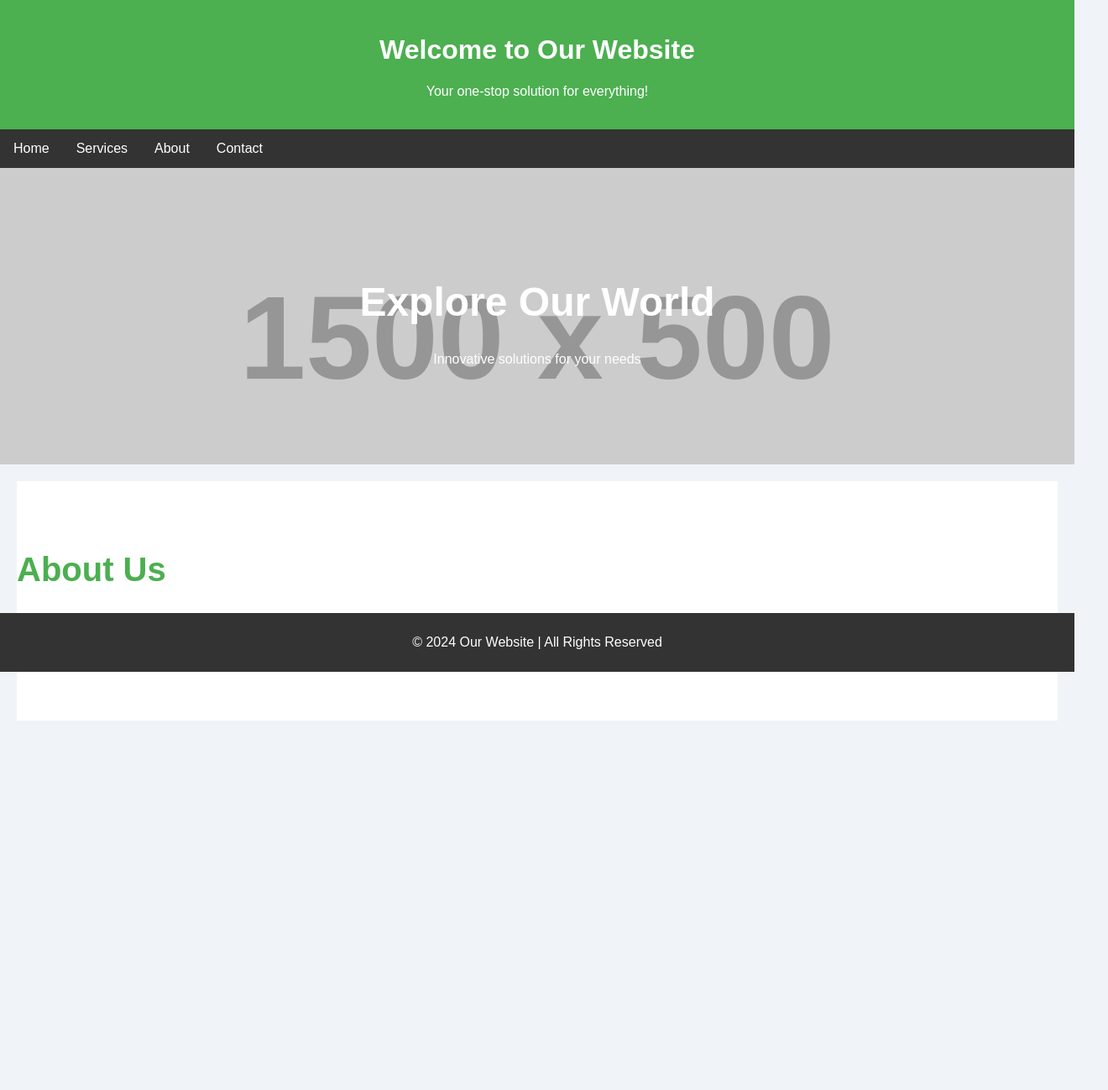
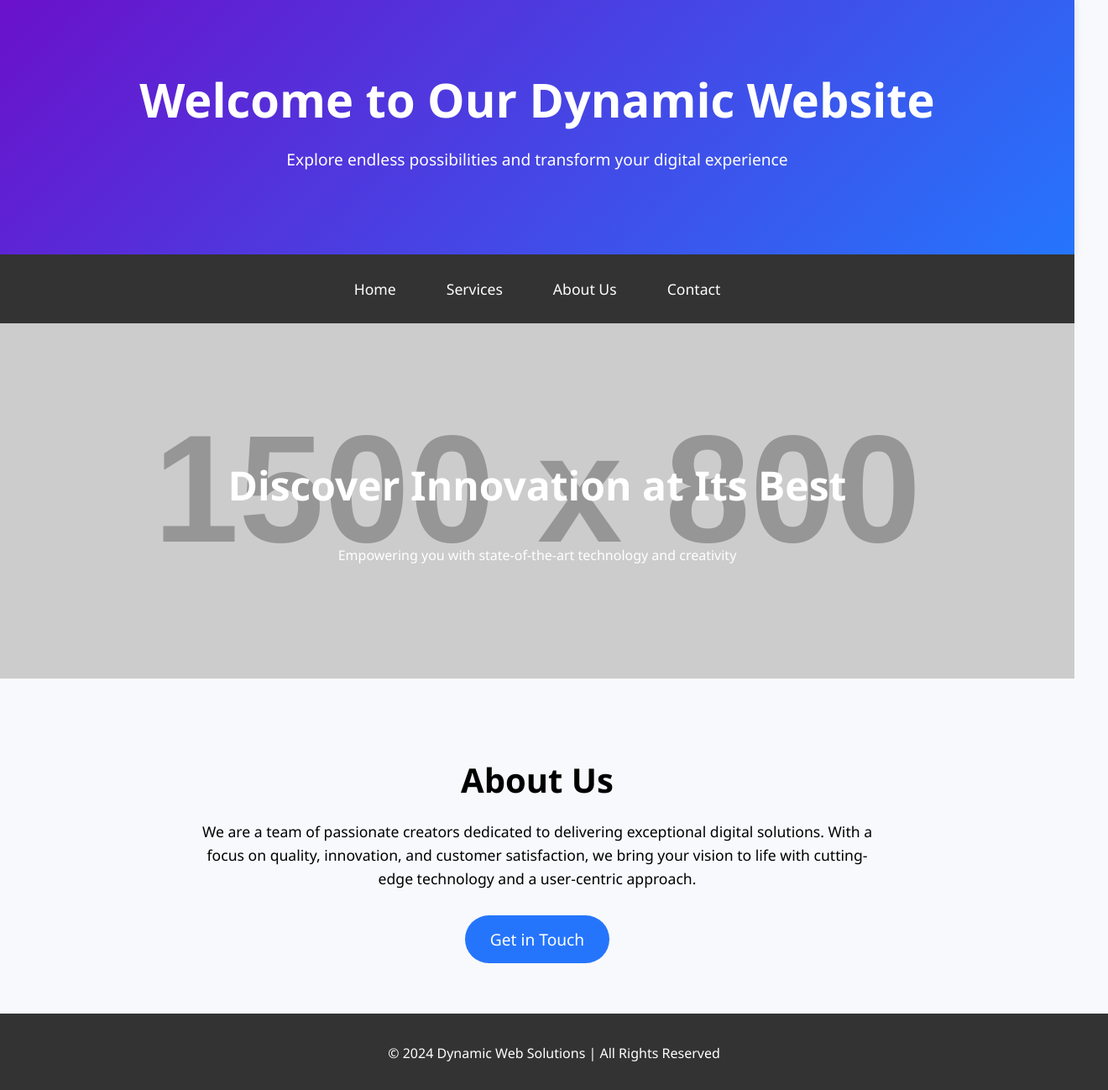
Before and after one commit to mukundthorat/simple-pipeline-project1, a plain HTML site: page pipeline/app/index.html in a window 1280 px wide. Shown: the whole page at 84% size, 1320 px wide, since content can reach past the window. Before the commit the page ends 878 px from the top, so only its background shows below. Drawn offline with Linux system fonts and the light colour scheme; placeholder pictures from the web are drawn by us.

Commit message:
index.html updated

```diff
--- a/pipeline/app/index.html
+++ b/pipeline/app/index.html
@@ -3,102 +3,125 @@
 <head>
     <meta charset="UTF-8">
     <meta name="viewport" content="width=device-width, initial-scale=1.0">
-    <title>Welcome to Our Website</title>
+    <title>Dynamic and Modern Website</title>
     <style>
         body {
-            font-family: Arial, sans-serif;
-            background-color: #f0f4f8;
+            font-family: 'Segoe UI', Tahoma, Geneva, Verdana, sans-serif;
             margin: 0;
             padding: 0;
+            background: #f7f9fc;
         }
         header {
-            background-color: #4CAF50;
+            background: linear-gradient(135deg, #6a11cb 0%, #2575fc 100%);
             color: white;
             text-align: center;
-            padding: 20px;
+            padding: 80px 0;
+            box-shadow: 0 2px 10px rgba(0, 0, 0, 0.1);
+        }
+        header h1 {
+            font-size: 3.5rem;
+            margin: 0;
+        }
+        header p {
+            font-size: 1.2rem;
+            margin: 20px 0;
         }
         nav {
             background-color: #333;
-            overflow: hidden;
+            display: flex;
+            justify-content: center;
+            align-items: center;
+            padding: 15px 0;
         }
         nav a {
-            float: left;
-            display: block;
+            color: white;
+            text-decoration: none;
+            padding: 14px 20px;
+            font-size: 1.1rem;
+            margin: 0 10px;
+            transition: background-color 0.3s;
+        }
+        nav a:hover {
+            background-color: #575757;
+            border-radius: 5px;
+        }
+        .hero {
+            background-image: url('https://via.placeholder.com/1500x800');
+            background-size: cover;
+            background-position: center;
             color: white;
             text-align: center;
-            padding: 14px 16px;
-            text-decoration: none;
+            padding: 120px 0;
         }
-        nav a:hover {
-            background-color: #ddd;
-            color: black;
+        .hero h2 {
+            font-size: 3rem;
         }
-        .container {
-            padding: 20px;
+        .content-section {
+            padding: 60px 20px;
             text-align: center;
         }
-        .hero {
-            background-image: url('https://via.placeholder.com/1500x500');
-            background-size: cover;
+        .content-section h2 {
+            font-size: 2.5rem;
+            margin-bottom: 20px;
+        }
+        .content-section p {
+            font-size: 1.1rem;
+            line-height: 1.6;
+            max-width: 800px;
+            margin: 0 auto;
+        }
+        .cta-button {
+            background-color: #2575fc;
             color: white;
-            padding: 100px 0;
-            text-align: center;
+            padding: 15px 30px;
+            text-decoration: none;
+            border-radius: 30px;
+            font-size: 1.2rem;
+            margin-top: 30px;
+            display: inline-block;
+            transition: background-color 0.3s;
         }
-        .hero h1 {
-            font-size: 3em;
-        }
-        .about {
-            background-color: #fff;
-            padding: 50px 0;
-            text-align: left;
-        }
-        .about h2 {
-            color: #4CAF50;
-            font-size: 2.5em;
-        }
-        .about p {
-            font-size: 1.1em;
-            line-height: 1.6;
+        .cta-button:hover {
+            background-color: #6a11cb;
         }
         footer {
             background-color: #333;
             color: white;
             text-align: center;
-            padding: 10px 0;
-            position: fixed;
+            padding: 20px;
+            position: relative;
+            bottom: 0;
             width: 100%;
-            bottom: 0;
         }
     </style>
 </head>
 <body>
 
     <header>
-        <h1>Welcome to Our Website</h1>
-        <p>Your one-stop solution for everything!</p>
+        <h1>Welcome to Our Dynamic Website</h1>
+        <p>Explore endless possibilities and transform your digital experience</p>
     </header>
 
     <nav>
         <a href="#home">Home</a>
         <a href="#services">Services</a>
-        <a href="#about">About</a>
+        <a href="#about">About Us</a>
         <a href="#contact">Contact</a>
     </nav>
 
     <div class="hero">
-        <h1>Explore Our World</h1>
-        <p>Innovative solutions for your needs</p>
+        <h2>Discover Innovation at Its Best</h2>
+        <p>Empowering you with state-of-the-art technology and creativity</p>
     </div>
 
-    <div class="container">
-        <section class="about" id="about">
-            <h2>About Us</h2>
-            <p>We are a team of passionate professionals dedicated to providing top-quality services and products that cater to your specific needs. With years of experience in the industry, we strive to exceed expectations and create lasting relationships with our clients.</p>
-        </section>
-    </div>
+    <section class="content-section" id="about">
+        <h2>About Us</h2>
+        <p>We are a team of passionate creators dedicated to delivering exceptional digital solutions. With a focus on quality, innovation, and customer satisfaction, we bring your vision to life with cutting-edge technology and a user-centric approach.</p>
+        <a href="#contact" class="cta-button">Get in Touch</a>
+    </section>
 
     <footer>
-        <p>&copy; 2024 Our Website | All Rights Reserved</p>
+        <p>&copy; 2024 Dynamic Web Solutions | All Rights Reserved</p>
     </footer>
 
 </body>
```
